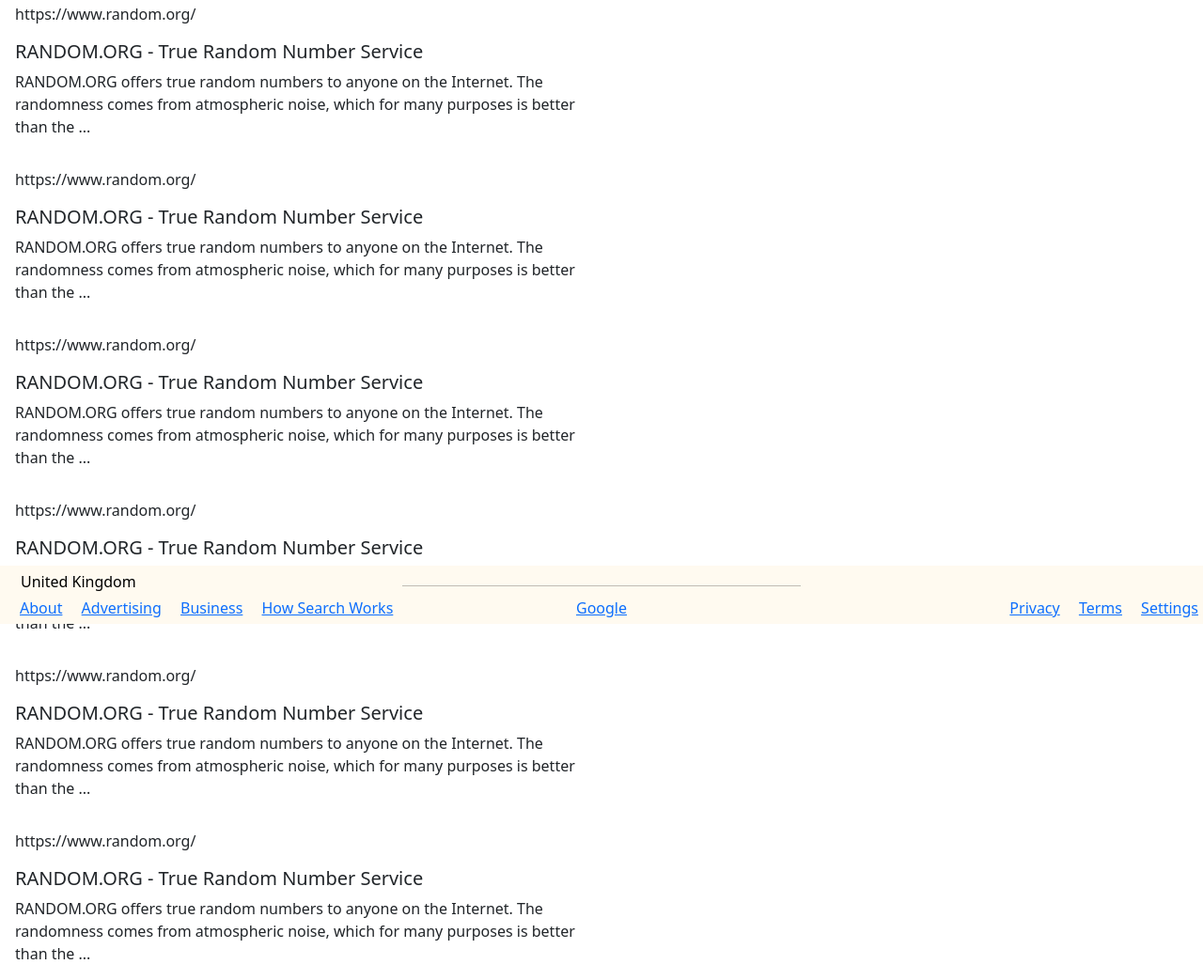
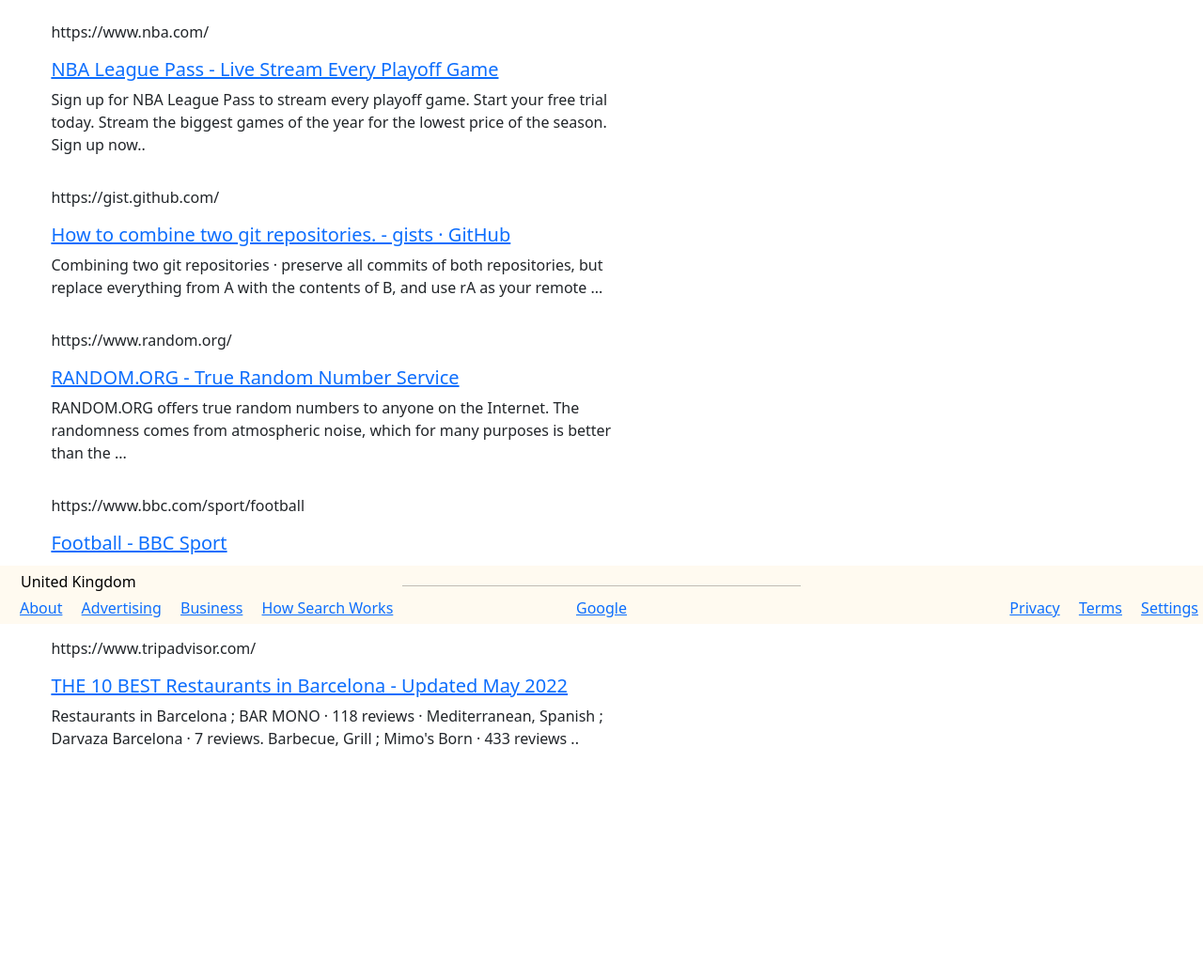
Before and after one commit to tomhughes87/Fake-Google, a website: page searchpage.html in a window 1280 px wide. Shown: the part 136-1179 px from the top of the page at 94% size. After the commit the page ends 950 px from the top, so only its background shows below. Drawn offline with nearby package versions, Linux system fonts and the light colour scheme.

Commit message:
add more cards

```diff
--- a/searchpage.html
+++ b/searchpage.html
@@ -15,10 +15,9 @@
         <div class="flex-row">
             <div id="search-logo">
              <a href="index.html"><img src="https://www.google.com/images/branding/googlelogo/2x/googlelogo_color_92x30dp.png" alt="google logo" id="google-logo"></a>
+             <input type="text" id="input-search">
             </div>
-            <div class="center">
-                <input type="text" id="input-search">
-            </div>
+
         </div>
         <hr id="header-hr">
     </header>
@@ -32,55 +31,48 @@
           </div> -->
 
 
-        <div style="width: 50%;">
+        <div style="width: 50%; margin-left:3%">
+            <div class="card-body">
+                <p>https://www.nba.com/</p>
+                <a href="https://www.nba.com/" target="_blank"><h5 class="card-title">NBA League Pass - Live Stream Every Playoff Game</h5></a>
+              <p class="card-text">Sign up for NBA League Pass to stream every playoff game. Start your free trial today. Stream the biggest games of the year for the lowest price of the season. Sign up now..</p>
+            </div>
+          </div>
+
+          <div style="width: 50%; margin-left:3%">
+            <div class="card-body">
+                <p>https://gist.github.com/</p>
+                <a href="https://gist.github.com/msrose/2feacb303035d11d2d05" target="_blank" ><h5 class="card-title">How to combine two git repositories. - gists · GitHub</h5></a>
+              <p class="card-text">Combining two git repositories · preserve all commits of both repositories, but replace everything from A with the contents of B, and use rA as your remote ...</p>
+            </div>
+          </div>
+
+          <div style="width: 50%; margin-left:3%">
             <div class="card-body">
                 <p>https://www.random.org/</p>
-              <h5 class="card-title">RANDOM.ORG - True Random Number Service</h5>
+                <a href="https://www.random.org/" target="_blank"><h5 class="card-title">RANDOM.ORG - True Random Number Service</h5></a>
               <p class="card-text">RANDOM.ORG offers true random numbers to anyone on the Internet. The randomness comes from atmospheric noise, which for many purposes is better than the ...</p>
             </div>
           </div>
 
-          <div style="width: 50%;">
+          <div style="width: 50%; margin-left:3%">
             <div class="card-body">
-                <p>https://www.random.org/</p>
-              <h5 class="card-title">RANDOM.ORG - True Random Number Service</h5>
-              <p class="card-text">RANDOM.ORG offers true random numbers to anyone on the Internet. The randomness comes from atmospheric noise, which for many purposes is better than the ...</p>
+                <p>https://www.bbc.com/sport/football</p>
+                <a href="https://www.bbc.com/sport/football" target="_blank"><h5 class="card-title">Football - BBC Sport</h5></a>
+              <p class="card-text">Football news, scores, results, fixtures and videos from the Premier League, Championship, European and World Football from the BBC.</p>
             </div>
           </div>
 
-          <div style="width: 50%;">
+          <div style="width: 50%; margin-left:3%">
             <div class="card-body">
-                <p>https://www.random.org/</p>
-              <h5 class="card-title">RANDOM.ORG - True Random Number Service</h5>
-              <p class="card-text">RANDOM.ORG offers true random numbers to anyone on the Internet. The randomness comes from atmospheric noise, which for many purposes is better than the ...</p>
+                <p>https://www.tripadvisor.com/</p>
+                <a href="https://www.tripadvisor.com/Restaurants-g187497-Barcelona_Catalonia.html" target="_blank"><h5 class="card-title">THE 10 BEST Restaurants in Barcelona - Updated May 2022</h5></a>
+              <p class="card-text">Restaurants in Barcelona ; BAR MONO · 118 reviews · Mediterranean, Spanish ; Darvaza Barcelona · 7 reviews. Barbecue, Grill ; Mimo's Born · 433 reviews ..</p>
             </div>
           </div>
 
-          <div style="width: 50%;">
-            <div class="card-body">
-                <p>https://www.random.org/</p>
-              <h5 class="card-title">RANDOM.ORG - True Random Number Service</h5>
-              <p class="card-text">RANDOM.ORG offers true random numbers to anyone on the Internet. The randomness comes from atmospheric noise, which for many purposes is better than the ...</p>
-            </div>
-          </div>
 
-          </div>
 
-          <div style="width: 50%;">
-            <div class="card-body">
-                <p>https://www.random.org/</p>
-              <h5 class="card-title">RANDOM.ORG - True Random Number Service</h5>
-              <p class="card-text">RANDOM.ORG offers true random numbers to anyone on the Internet. The randomness comes from atmospheric noise, which for many purposes is better than the ...</p>
-            </div>
-          </div>
-
-          <div style="width: 50%;">
-            <div class="card-body">
-                <p>https://www.random.org/</p>
-              <h5 class="card-title">RANDOM.ORG - True Random Number Service</h5>
-              <p class="card-text">RANDOM.ORG offers true random numbers to anyone on the Internet. The randomness comes from atmospheric noise, which for many purposes is better than the ...</p>
-            </div>
-          </div>
 
 
 
```
